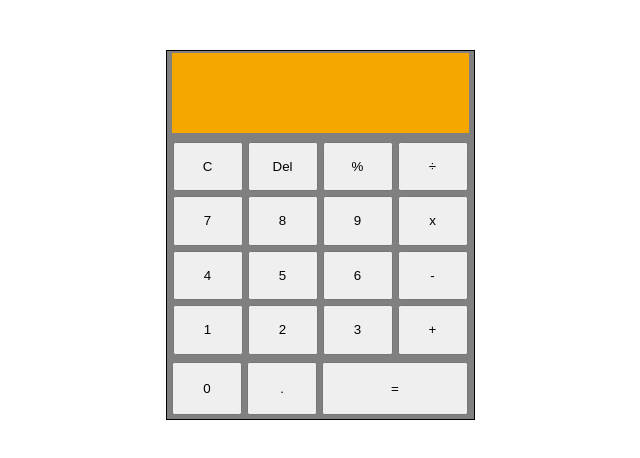
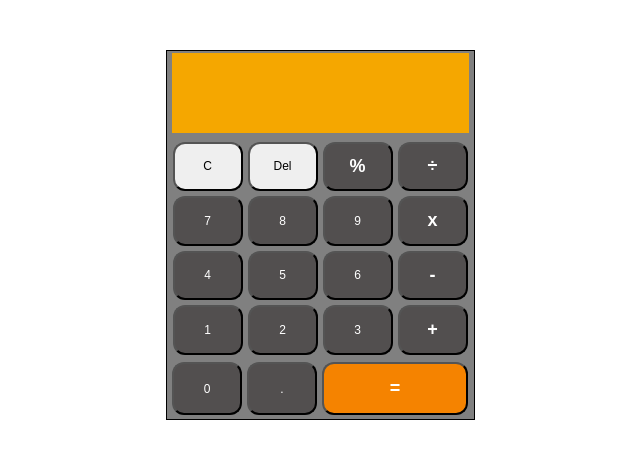
Before and after one commit to sallaheb/calculator-challenge, a plain HTML site: page index.html in a window 1280 px wide. Shown: the whole page, without its empty margins (320-960 px from the left). Drawn offline with Linux system fonts and the light colour scheme.

Commit message:
updated button styling

```diff
--- a/main.scss
+++ b/main.scss
@@ -33,7 +33,37 @@
 }
 
 
+.num {
+  border-radius: 12px;
+  font-size: 12px;
+  background-color: rgb(82, 79, 79);
+  color: white;
+}
 
+.operators {
+  border-radius: 12px;
+  font-size: 18px;
+  background-color: rgb(82, 79, 79);
+  color: white;
+  font-weight: bold;
+}
+
+#clear {
+  border-radius: 12px;
+  font-size: 12px;
+}
+#delete {
+  border-radius: 12px;
+  font-size: 12px;
+}
+
+#equalsign {
+  border-radius: 12px;
+  font-size: 18px;
+  background-color:rgb(245, 131, 0);
+  color: white;
+  font-weight: bold;
+}
 
 .screendisplay {
   width: 300px;
```
Also changed, not shown: README.md, main.css, 1 other file.
